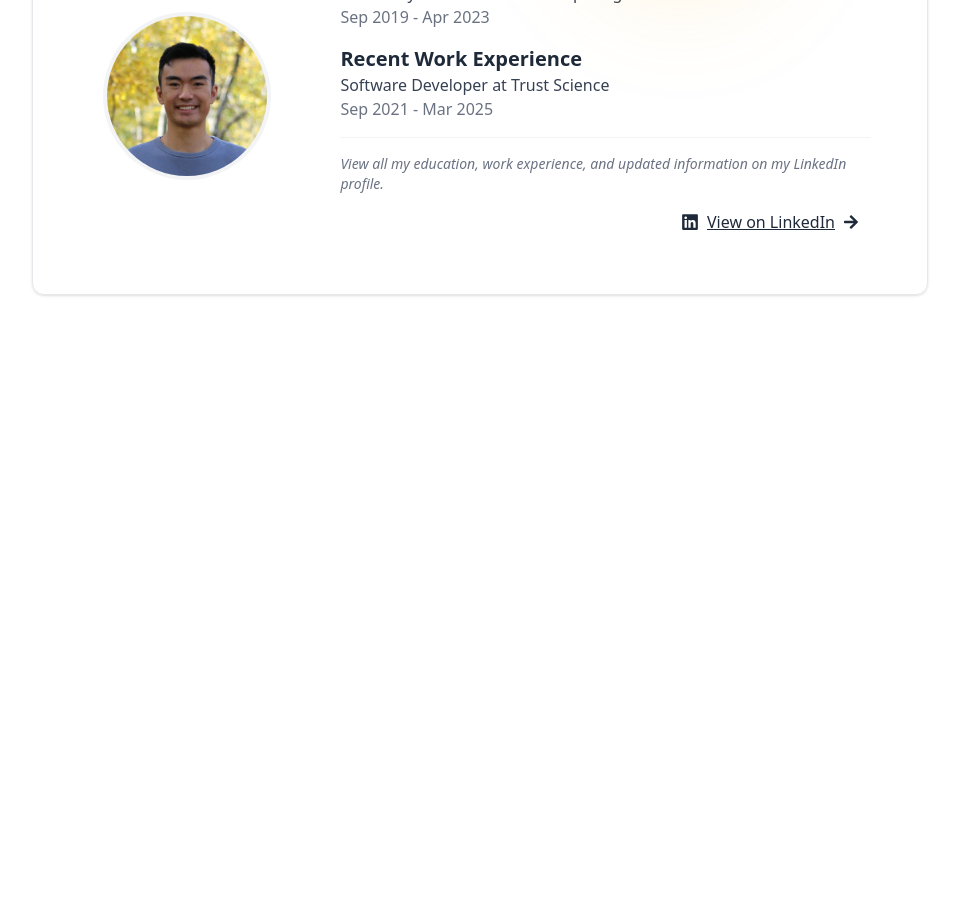
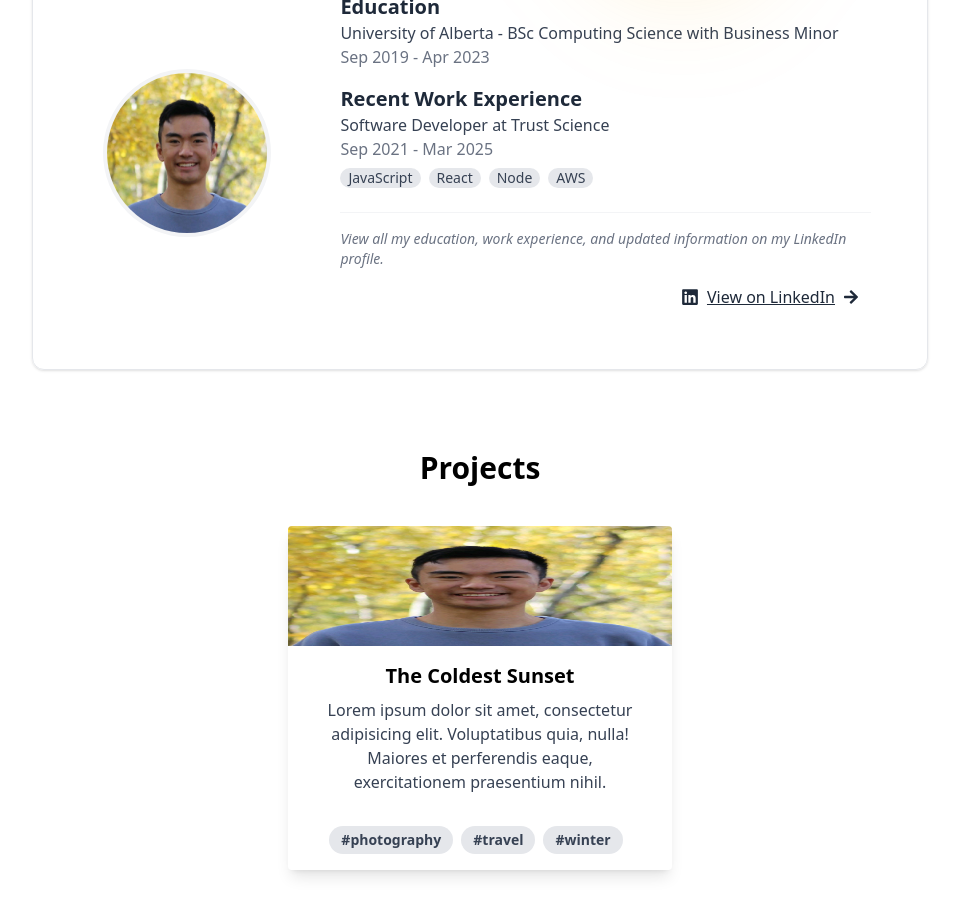
Before and after one commit to wrrnlim/wrrnlim.github.io, a React (Vite) app: page / in a window 1280 px wide. Shown: the part 980-1896 px from the top of the page, without its empty margins (160-1119 px from the left). Before the commit the page ends 1315 px from the top, so only its background shows below. Built offline with nearby package versions, Linux system fonts and the light colour scheme.

Commit message:
WIP Projects section

```diff
--- a/src/App.jsx
+++ b/src/App.jsx
@@ -1,12 +1,14 @@
 import "./App.css";
 import Hero from "./components/Hero";
-import Section from "./components/Section";
+import About from "./sections/About";
+import Projects from "./sections/Projects";
 
 function App() {
   return (
     <>
       <Hero />
-      <Section title="About" />
+      <About />
+      <Projects />
     </>
   );
 }
--- a/src/components/Card.jsx
+++ b/src/components/Card.jsx
@@ -1,14 +1,9 @@
 import React from 'react'
 
-export default function Card({ tags = false, children }) {
+export default function Card({ children }) {
   return (
-    <div className="max-w-sm rounded overflow-hidden border border-gray-100 my-3">
+    <div className="rounded-xl p-10 border border-gray-200 shadow-sm hover:shadow-lg hover:-translate-y-1 transition-all duration-200 max-w-4xl mx-5 lg:mx-auto mb-10">
       {children}
-      {tags && (<div className="px-6 pt-4 pb-2">
-        <span className="inline-block bg-gray-200 rounded-full px-3 py-1 text-sm font-semibold text-gray-700 mr-2 mb-2">#photography</span>
-        <span className="inline-block bg-gray-200 rounded-full px-3 py-1 text-sm font-semibold text-gray-700 mr-2 mb-2">#travel</span>
-        <span className="inline-block bg-gray-200 rounded-full px-3 py-1 text-sm font-semibold text-gray-700 mr-2 mb-2">#winter</span>
-      </div>)}
     </div>
   )
 }
--- a/src/components/Hero.jsx
+++ b/src/components/Hero.jsx
@@ -6,10 +6,10 @@ import logo from '../assets/logo_bg.png';
 import { socialLinks } from '../constants/socials';
 
 const navigation = [
-  { name: 'Home', href: '#' },
+  { name: 'Home', href: '/' },
   { name: 'About', href: '#about' },
-  { name: 'Projects', href: '#' },
-  { name: 'Blog', href: '#' },
+  { name: 'Projects', href: '#projects' },
+  { name: 'Blog', href: '#blog' },
 ]
 
 const socials = [
--- a/src/components/Section.jsx
+++ b/src/components/Section.jsx
@@ -1,50 +1,12 @@
 import React from 'react'
-import { socialLinks } from '../constants/socials'
-import { FaArrowRight, FaLinkedin } from 'react-icons/fa'
-import profileImg from '../assets/profile_img.jpeg'
 
 export default function Section(props) {
-  const { title } = props
+  const { children, title } = props
 
   return (
-    <div className="text-center">
-      <h3 className="text-3xl font-bold my-5" id={title.toLowerCase()}>{title}</h3>
-      <div className="rounded-xl p-10 border border-gray-200 shadow-sm hover:shadow-lg hover:-translate-y-1 transition-all duration-300 max-w-4xl mx-5 lg:mx-auto mb-10">
-        <div className="grid grid-cols-1 md:grid-cols-10 gap-6">
-          <div className="md:col-span-3 p-4 flex justify-center items-center">
-            <img
-              alt="Profile Photo"
-              src={profileImg}
-              className="max-h-40 w-auto rounded-full shadow-sm ring-4 ring-gray-100"
-            />
-          </div>
-          <div className="md:col-span-7 p-4 flex flex-col justify-between text-left space-y-4">
-            <div className="space-y-4">
-              <div>
-                <h4 className="font-bold text-xl text-gray-800">Education</h4>
-                <p className="text-gray-700">University of Alberta - BSc Computing Science with Business Minor</p>
-                <p className="text-gray-500">Sep 2019 - Apr 2023</p>
-              </div>
-              <div>
-                <h4 className="font-bold text-xl text-gray-800">Recent Work Experience</h4>
-                <p className="text-gray-700">Software Developer at Trust Science</p>
-                <p className="text-gray-500">Sep 2021 - Mar 2025</p>
-              </div>
-            </div>
-
-            <div className="pt-4 border-t border-gray-100">
-              <p className="text-gray-500 italic text-sm">View all my education, work experience, and updated information on my LinkedIn profile.</p>
-              <div className="mt-3 self-end flex justify-end">
-                <a href={socialLinks.linkedin} target='_blank' className="text-gray-800 hover:bg-[#ffcd71]/20 px-3 py-1 rounded-lg font-medium flex items-center gap-2 transition-all duration-200 group">
-                  <FaLinkedin className="text-lg" />
-                  <span className="underline">View on LinkedIn</span>
-                  <FaArrowRight className="group-hover:translate-x-1.5 transition-transform duration-200" />
-                </a>
-              </div>
-            </div>
-          </div>
-        </div>
-      </div>
+    <div className="text-center mb-20">
+      <h3 className="text-3xl font-bold my-10" id={title.toLowerCase()}>{title}</h3>
+      {children}
     </div>
   )
 }
--- /dev/null
+++ b/src/sections/About.jsx
@@ -0,0 +1,55 @@
+import React from 'react'
+import { socialLinks } from '../constants/socials'
+import { FaArrowRight, FaLinkedin } from 'react-icons/fa'
+import profileImg from '../assets/profile_img.jpeg'
+import Card from '../components/Card'
+import Section from '../components/Section'
+
+export default function About() {
+
+  return (
+    <Section title="About">
+      <Card>
+        <div className="grid grid-cols-1 md:grid-cols-10 gap-6">
+          <div className="md:col-span-3 p-4 flex justify-center items-center">
+            <img
+              alt="Profile Photo"
+              src={profileImg}
+              className="max-h-40 w-auto rounded-full shadow-sm ring-4 ring-gray-100"
+            />
+          </div>
+          <div className="md:col-span-7 p-4 flex flex-col justify-between text-left space-y-4">
+            <div className="space-y-4">
+              <div>
+                <h4 className="font-bold text-xl text-gray-800">Education</h4>
+                <p className="text-gray-700">University of Alberta - BSc Computing Science with Business Minor</p>
+                <p className="text-gray-500">Sep 2019 - Apr 2023</p>
+              </div>
+              <div>
+                <h4 className="font-bold text-xl text-gray-800">Recent Work Experience</h4>
+                <p className="text-gray-700">Software Developer at Trust Science</p>
+                <p className="text-gray-500">Sep 2021 - Mar 2025</p>
+                <div className="pt-1">
+                  <span className="inline-block bg-gray-200 rounded-full px-2 text-sm text-gray-700 mr-2 mb-2">JavaScript</span>
+                  <span className="inline-block bg-gray-200 rounded-full px-2 text-sm text-gray-700 mr-2 mb-2">React</span>
+                  <span className="inline-block bg-gray-200 rounded-full px-2 text-sm text-gray-700 mr-2 mb-2">Node</span>
+                  <span className="inline-block bg-gray-200 rounded-full px-2 text-sm text-gray-700 mr-2 mb-2">AWS</span>
+                </div>
+              </div>
+            </div>
+            <div className="pt-4 border-t border-gray-100">
+              <p className="text-gray-500 italic text-sm">View all my education, work experience, and updated information on my LinkedIn profile.</p>
+              <div className="mt-3 self-end flex justify-end">
+                <a href={socialLinks.linkedin} target='_blank' className="text-gray-800 hover:bg-[#ffcd71]/20 px-3 py-1 rounded-lg font-medium flex items-center gap-2 transition-all duration-200 group">
+                  <FaLinkedin className="text-lg" />
+                  <span className="underline">View on LinkedIn</span>
+                  <FaArrowRight className="group-hover:translate-x-1.5 transition-transform duration-200" />
+                </a>
+              </div>
+            </div>
+          </div>
+        </div>
+      </Card>
+    </Section>
+  )
+}
--- /dev/null
+++ b/src/sections/Projects.jsx
@@ -0,0 +1,27 @@
+import React from 'react'
+import { socialLinks } from '../constants/socials'
+import { FaArrowRight, FaLinkedin } from 'react-icons/fa'
+import profileImg from '../assets/profile_img.jpeg'
+import Section from '../components/Section'
+
+export default function Projects() {
+
+  return (
+      <Section title="Projects">
+        <div class="max-w-sm rounded overflow-hidden shadow-lg mx-auto">
+          <img class="w-full h-30" src={profileImg} alt="Sunset in the mountains" />
+            <div class="px-6 py-4">
+              <h4 class="font-bold text-xl mb-2">The Coldest Sunset</h4>
+              <p class="text-gray-700 text-base">
+                Lorem ipsum dolor sit amet, consectetur adipisicing elit. Voluptatibus quia, nulla! Maiores et perferendis eaque, exercitationem praesentium nihil.
+              </p>
+            </div>
+            <div class="px-6 pt-4 pb-2">
+              <span class="inline-block bg-gray-200 rounded-full px-3 py-1 text-sm font-semibold text-gray-700 mr-2 mb-2">#photography</span>
+              <span class="inline-block bg-gray-200 rounded-full px-3 py-1 text-sm font-semibold text-gray-700 mr-2 mb-2">#travel</span>
+              <span class="inline-block bg-gray-200 rounded-full px-3 py-1 text-sm font-semibold text-gray-700 mr-2 mb-2">#winter</span>
+            </div>
+        </div>
+      </Section>
+  )
+}
```
